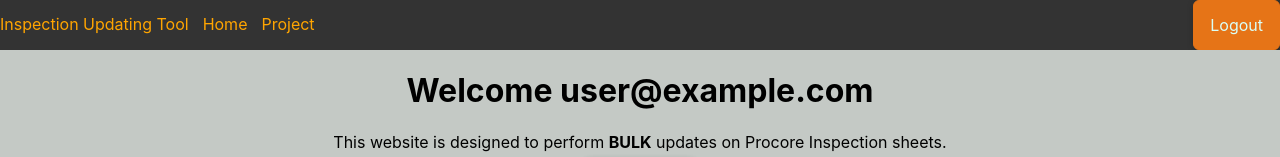
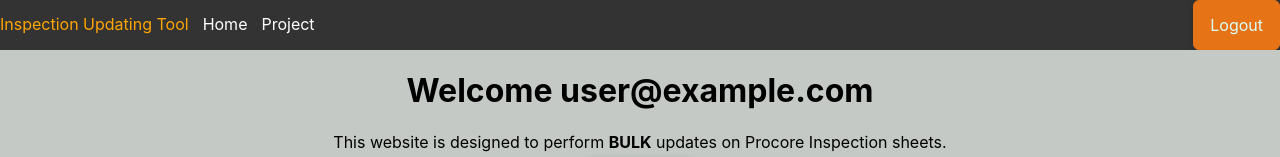
Before and after one commit to Jdon8600/inspection_tool, a Next.js app: page / in a window 1280 px wide. Shown: the top 157 px of the page. Built offline with nearby package versions, Linux system fonts and the light colour scheme; no server answers; sample sign-in values are in the browser's storage.

Commit message:
installing and using styled-components

```diff
--- a/components/ui/Nav.js
+++ b/components/ui/Nav.js
@@ -1,20 +1,28 @@
 import classes from "./nav.module.css";
 import { signOut } from "next-auth/react";
 import Link from "next/link";
+import styled from "styled-components";
 
+const NavLink = styled.a`
+  display: block;
+  color: white;
+  text-align: center;
+  text-decoration: none;
+  padding-bottom: 16px;
+`
 function Nav() {
   return (
     <div>
       <ul className={classes.nav}>
         <li className={classes.navItems}>Inspection Updating Tool</li>
         <li className={classes.navItems}>
-          <Link href="/" className={classes.a}>
-            Home
+          <Link href="/">
+            <NavLink>Home</NavLink>
           </Link>
         </li>
         <li className={classes.navItems}>
-          <Link href="/projects" className={classes.a}>
-            Project
+          <Link href="/projects">
+          <NavLink>Project</NavLink>
           </Link>
         </li>
         <button className={classes.btn} onClick={() => signOut()}>
--- a/package.json
+++ b/package.json
@@ -16,7 +16,8 @@
     "next-auth": "^4.3.3",
     "react": "18.2.0",
     "react-bootstrap": "^2.7.0",
-    "react-dom": "18.2.0"
+    "react-dom": "18.2.0",
+    "styled-components": "^5.3.6"
   },
   "devDependencies": {
     "@types/react": "^18.0.25",
```
Also changed, not shown: 1 other file (tests, documents, lock files or other folders).
